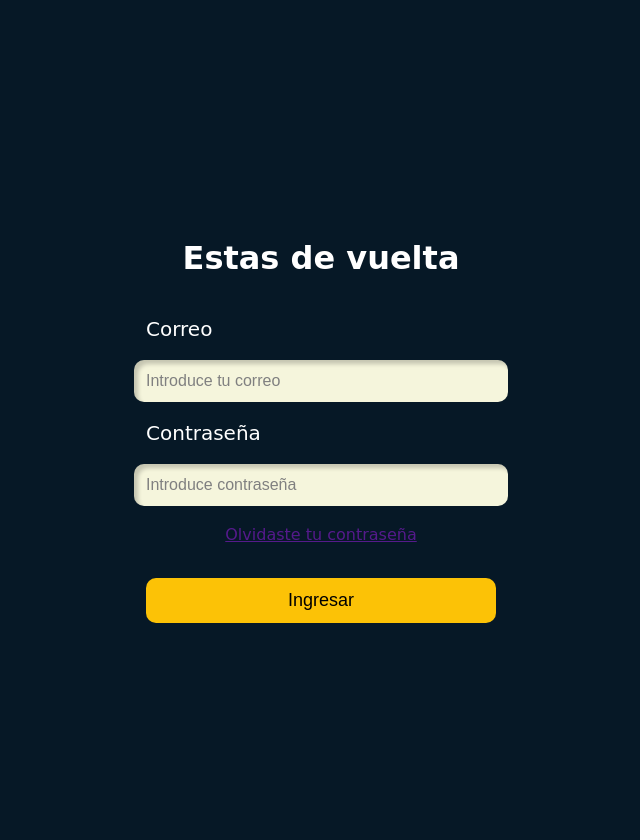
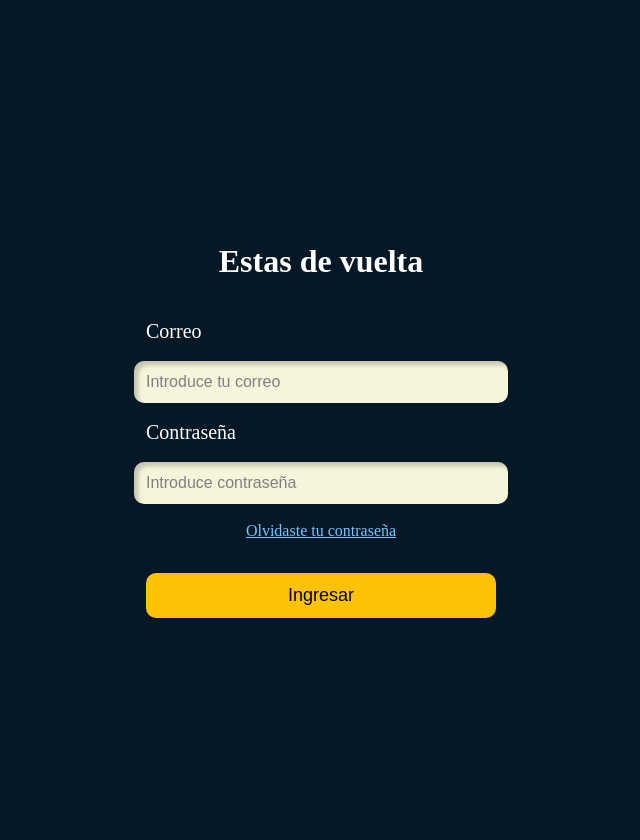
Before and after one commit to Santiago2311/pythoneers, a PHP site: page /login.html in a window 1280 px wide. Shown: the whole page, without its empty margins (319-959 px from the left). Run offline with PHP 8.4, Linux system fonts and the light colour scheme; some web fonts are replaced.

Commit message:
Adding link style

```diff
--- a/main.css
+++ b/main.css
@@ -1,7 +1,7 @@
 body{
     background-color: rgb(6, 24, 38);
     color: white;
-    font-family: 'Farsan', cursive;
+    font-family: 'Farsan';
     display: flex;
     justify-content: center;
     align-items: center;
@@ -94,3 +94,13 @@ label {
     margin-top: 15px;
     transition: color 0.3s ease;
 }
+
+a{
+    color:#75c3ff;
+    transition: color 0.4s ease;
+
+}
+
+a:hover{
+    color:aqua;
+}
```
